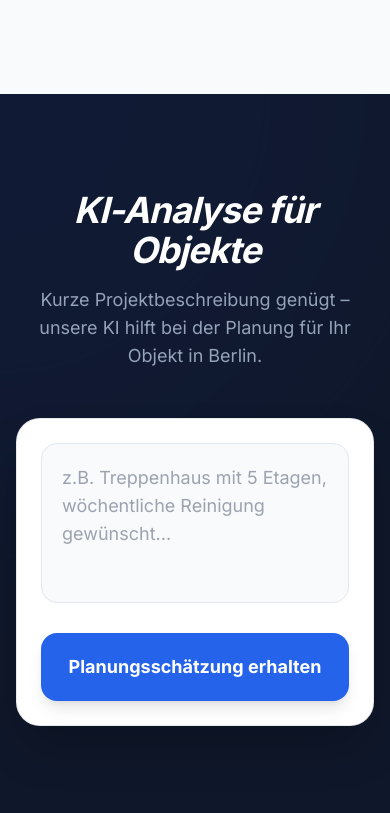
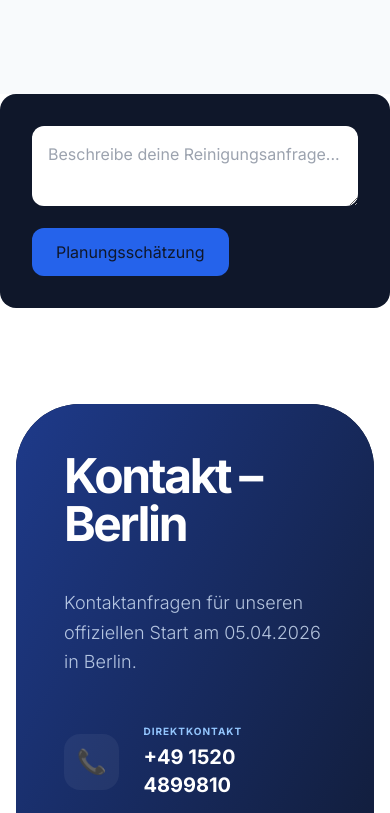
Before and after one commit to DevooLive44/prime-clean-live, a React (Vite) app: page / in a window 390 px wide. Shown: the part 4691-5504 px from the top of the page. Built offline with nearby package versions, Linux system fonts and the light colour scheme.

Commit message:
Update AIAssistant.tsx

```diff
--- a/components/AIAssistant.tsx
+++ b/components/AIAssistant.tsx
@@ -1,12 +1,11 @@
+import React, { useState } from "react";
+import { GoogleGenAI } from "@google/genai";
 
-import React, { useState } from 'react';
+export default function AIAssistant() {
 
-
-const AIAssistant: React.FC = () => {
-  const [userInput, setUserInput] = useState('');
+  const [userInput, setUserInput] = useState("");
+  const [result, setResult] = useState(null);
   const [loading, setLoading] = useState(false);
-  const [result, setResult] = useState<{ estimation: string; advice: string } | null>(null);
-
 
   const generateEstimate = async () => {
 
@@ -15,72 +14,50 @@ const generateEstimate = async () => {
     setLoading(true);
 
     try {
-const res = await fetch("/api/api/ai", {
-  method: "POST",
-  headers: {
-    "Content-Type": "application/json"
-  },
-  body: JSON.stringify({
-    input: userInput
-  })
+
+      const ai = new GoogleGenAI({
+        apiKey: import.meta.env.VITE_GOOGLE_API_KEY
       });
-    const data = await res.json();
 
-    setResult(data);
+      const response = await ai.models.generateContent({
+        model: "gemini-1.5-flash",
+        contents: `Analysiere diese Reinigungsanfrage für ein Gebäude: ${userInput}. Gib eine kurze Planungsschätzung.`
+      });
+
+      setResult(response.text);
 
     } catch (err) {
       console.log(err);
     }
 
     setLoading(false);
+
   };
+
   return (
-    <section id="ai-assistant" className="py-24 bg-[#0f172a] text-white overflow-hidden relative">
-      <div className="max-w-4xl mx-auto px-4 relative z-10">
-        <div className="text-center mb-12">
-          <h2 className="text-4xl font-bold mb-4 italic tracking-tight">KI-Analyse für Objekte</h2>
-          <p className="text-slate-400 text-lg">
-            Kurze Projektbeschreibung genügt – unsere KI hilft bei der Planung für Ihr Objekt in Berlin.
-          </p>
-        </div>
-
-        <div className="bg-white rounded-3xl p-6 md:p-10 shadow-2xl text-slate-900 border border-slate-800/10">
+    <div className="bg-slate-900 p-8 rounded-2xl">
       <textarea
-            className="w-full h-40 p-5 bg-slate-50 border border-slate-200 rounded-2xl mb-6 focus:ring-2 focus:ring-blue-500 outline-none transition-all resize-none text-lg"
-            placeholder="z.B. Treppenhaus mit 5 Etagen, wöchentliche Reinigung gewünscht..."
         value={userInput}
         onChange={(e) => setUserInput(e.target.value)}
-          ></textarea>
+        className="w-full p-4 rounded-xl text-black"
+        placeholder="Beschreibe deine Reinigungsanfrage..."
+      />
 
       <button
         onClick={generateEstimate}
-            disabled={loading || !userInput}
-            className={`w-full py-5 rounded-2xl font-bold text-white text-lg transition-all shadow-lg ${loading ? 'bg-slate-400 cursor-not-allowed' : 'bg-blue-600 hover:bg-blue-700 hover:shadow-blue-500/20'}`}
+        className="mt-4 bg-blue-600 px-6 py-3 rounded-xl"
       >
-            {loading ? 'Berechne Planung...' : 'Planungsschätzung erhalten'}
+        Planungsschätzung
       </button>
 
+      {loading && <p className="mt-4">KI denkt...</p>}
+
       {result && (
-            <div className="mt-10 p-8 bg-blue-50 border border-blue-100 rounded-2xl animate-fade-in">
-              <div className="flex items-center gap-4 mb-6">
-                <div className="w-12 h-12 bg-[#1e3a8a] rounded-xl flex items-center justify-center text-white text-xl shadow-lg">✨</div>
-                <div>
-                  <h4 className="font-bold text-[#1e3a8a] text-xl">Empfohlener Turnus: {result.estimation}</h4>
-                  <p className="text-sm text-blue-800 font-medium tracking-wide uppercase">Berlin Facility Insight</p>
-                </div>
-              </div>
-              <div className="bg-white p-5 rounded-xl border border-blue-100 shadow-sm">
-                <p className="text-slate-700 italic leading-relaxed text-lg">"{result.advice}"</p>
-              </div>
+        <div className="mt-6 bg-slate-800 p-4 rounded-xl">
+          {result}
         </div>
       )}
+
     </div>
-      </div>
-      <div className="absolute top-0 left-0 w-full h-full pointer-events-none overflow-hidden">
-        <div className="absolute top-0 right-0 w-[800px] h-[800px] bg-blue-900 rounded-full opacity-10 blur-[120px] -translate-y-1/2"></div>
-      </div>
-    </section>
   );
-};
-
-export default AIAssistant;
+}
```
Lines whose indentation alone changed are shown as unchanged.
